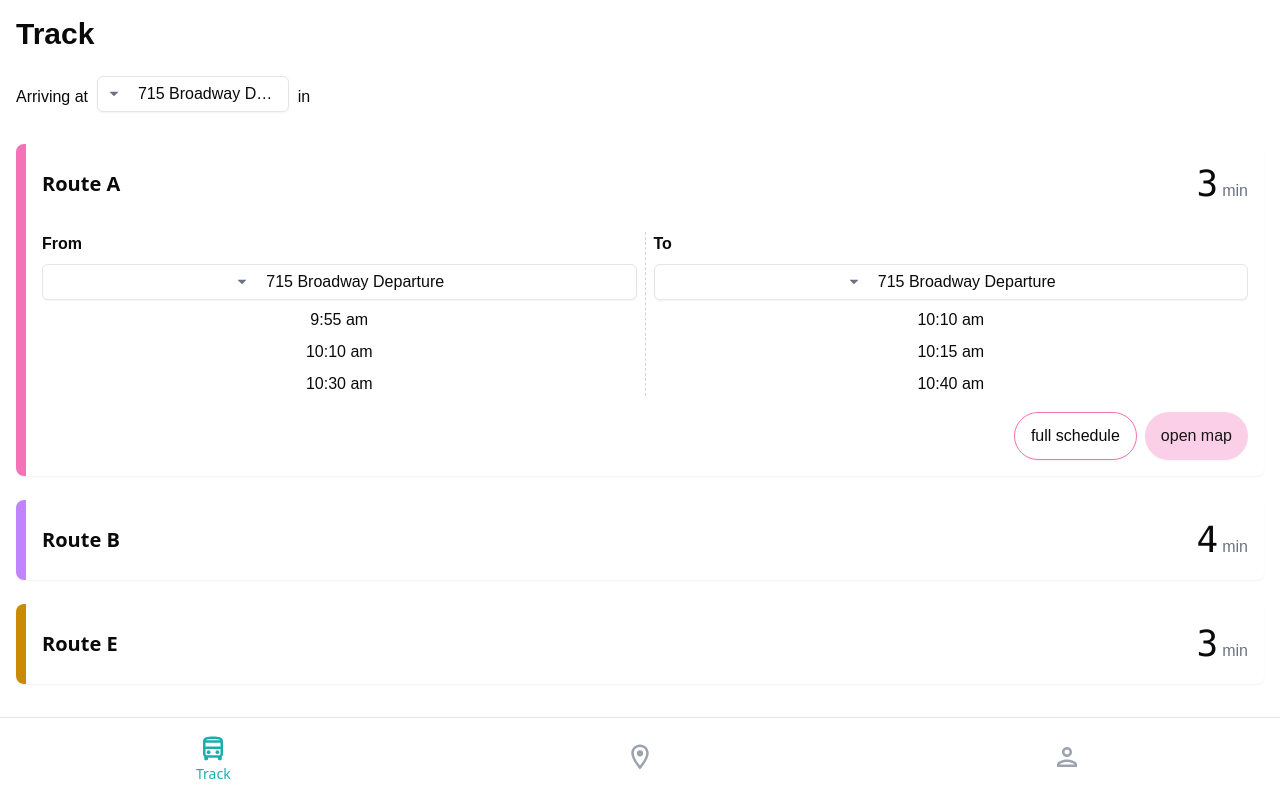
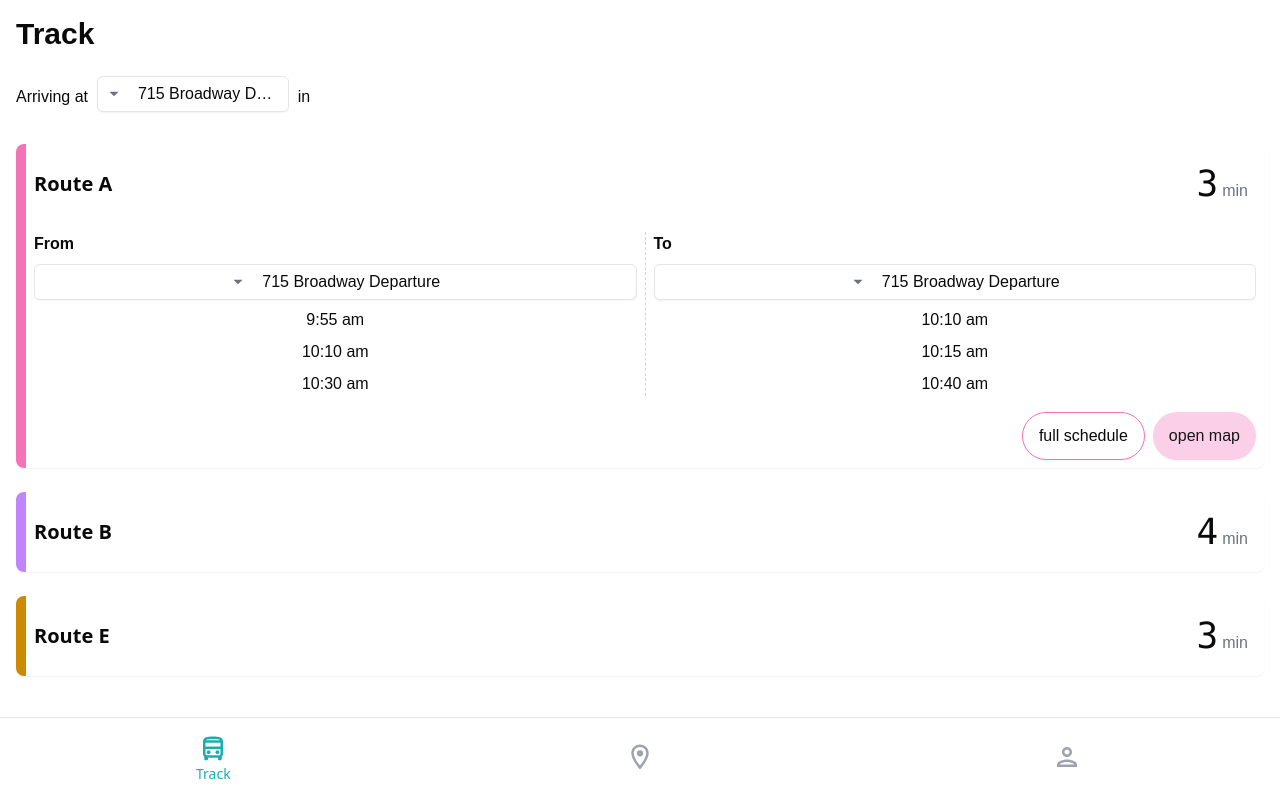
Before and after one commit to WangZhewei1027/NYU-GO, a Next.js app: page /main/track in a window 1280 px wide. Both pictures are taken after a click on the element 640 px from the left and 184 px from the top of the page. Built offline with nearby package versions, Linux system fonts and the light colour scheme.

Commit message:
small ui change to card

```diff
--- a/components/Card.tsx
+++ b/components/Card.tsx
@@ -37,7 +37,7 @@ const Card: React.FC<CardProps> = ({ name, color }) => {
       onClick={() => setIsClicked(!isClicked)}
     >
       <div className="flex items-center w-full h-20">
-        <div className="ml-4 text-xl font-bold font-sans">Route {name}</div>
+        <div className="ml-2 text-xl font-bold font-sans">Route {name}</div>
         <div className="ml-auto pr-4">
           <div className="inline text-4xl font-mono">{time}</div>
           <div className="inline ml-1 text-gray-500 text-end">min</div>
@@ -48,7 +48,7 @@ const Card: React.FC<CardProps> = ({ name, color }) => {
           isClicked ? "max-h-[300px] opacity-100" : "max-h-0 opacity-0"
         } items-center w-full`}
       >
-        <div className="flex flex-col p-4 pt-2">
+        <div className="flex flex-col p-2">
           <div className="flex flex-row">
             <div className="flex-1 overflow-hidden flex flex-col  pr-2">
               <div className="text-base font-bold">From</div>
```
Also changed, not shown: components/Add.tsx (added).
